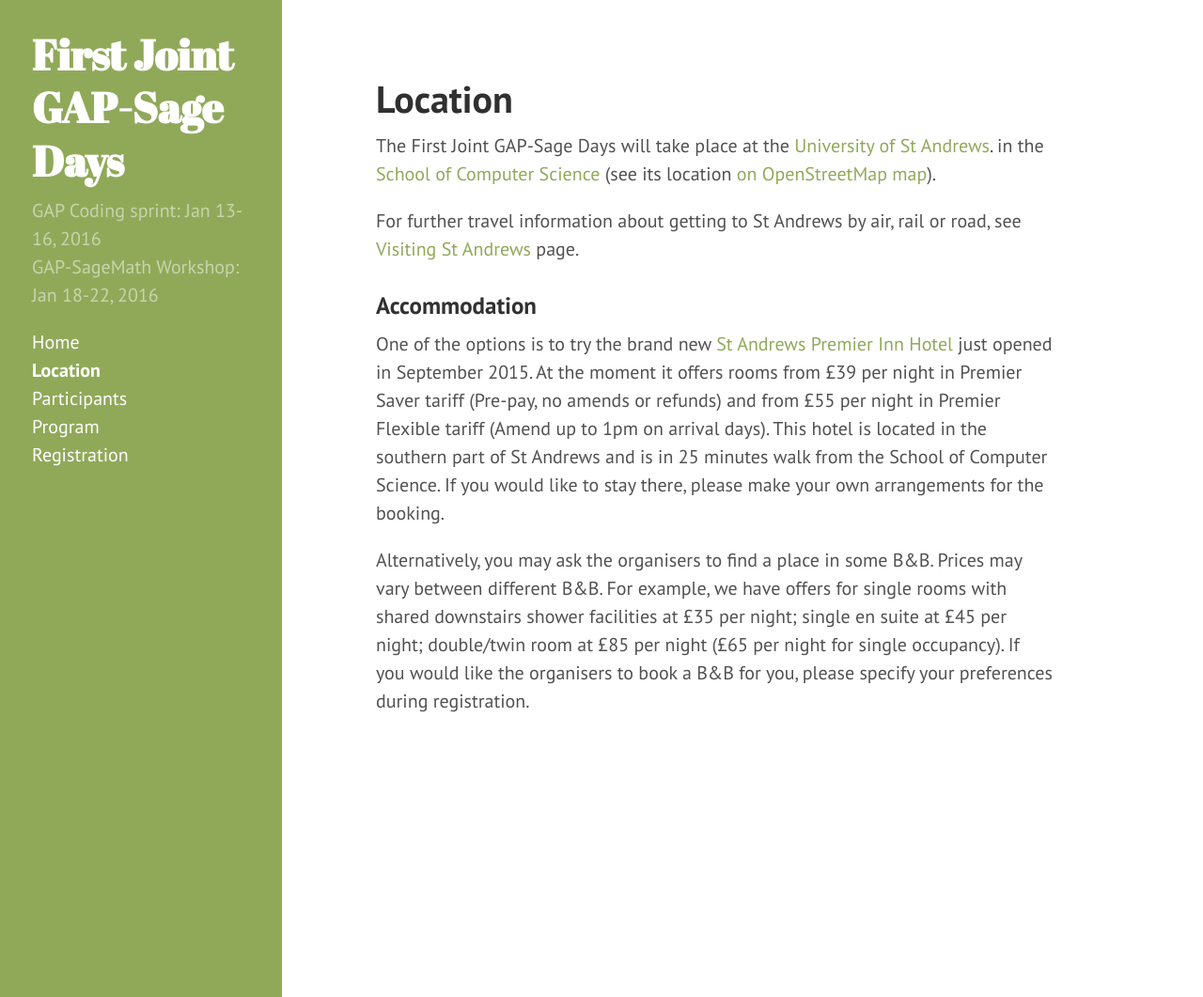
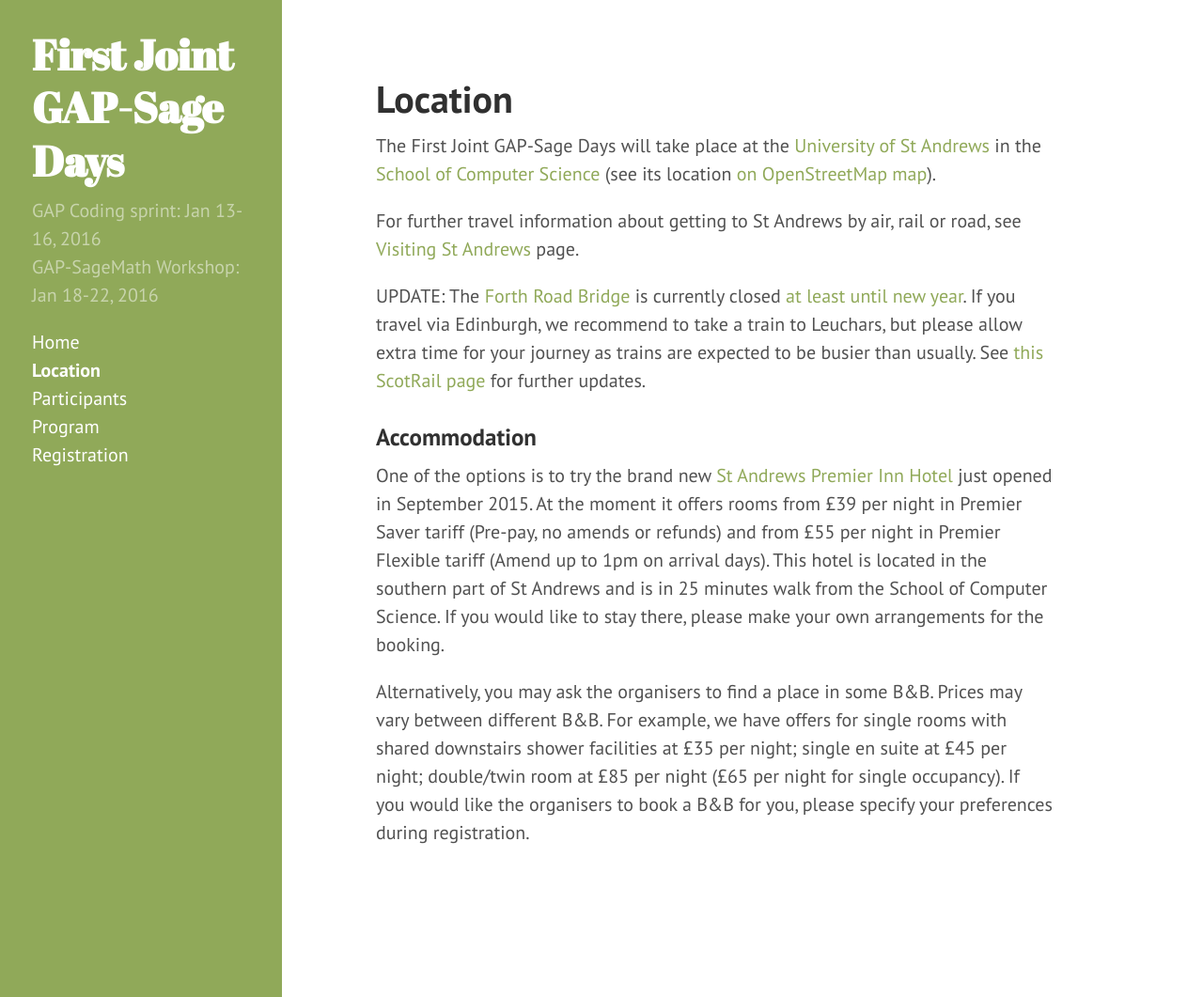
Before and after one commit to gapdays/gap-sage-days2016, a Jekyll site: the page built from location.md, in a window 1280 px wide and 1061 px high. Shown: the whole window at 94% size. Built offline with Jekyll 4.4.1, drawn with Linux system fonts in a browser that asks for light colours; Markdown is read by kramdown in place of the engine named in the settings.

Commit message:
Update on bridge closure

```diff
--- a/location.md
+++ b/location.md
@@ -3,10 +3,16 @@ layout: page
 title: Location
 ---
 
-The {{ site.title | strip_html }} will take place at the {{ site.location }}.
+The {{ site.title | strip_html }} will take place at the {{ site.location }}
 in the [School of Computer Science](http://www.cs.st-andrews.ac.uk/) (see its location [on OpenStreetMap map](http://www.openstreetmap.org/way/155223867#map=19/56.34030/-2.80871)).
 
 For further travel information about getting to St Andrews by air, rail or road, see [Visiting St Andrews](http://www.st-andrews.ac.uk/about/visiting/) page.
+
+UPDATE: The [Forth Road Bridge](https://www.forthroadbridge.org/) is currently closed
+[at least until new year](http://www.bbc.co.uk/news/uk-scotland-35001277).
+If you travel via Edinburgh, we recommend to take a train to Leuchars, but please
+allow extra time for your journey as trains are expected to be busier than usually.
+See [this ScotRail page](http://www.scotrail.co.uk/frb) for further updates.
 
 <h3>Accommodation</h3>
 
```
